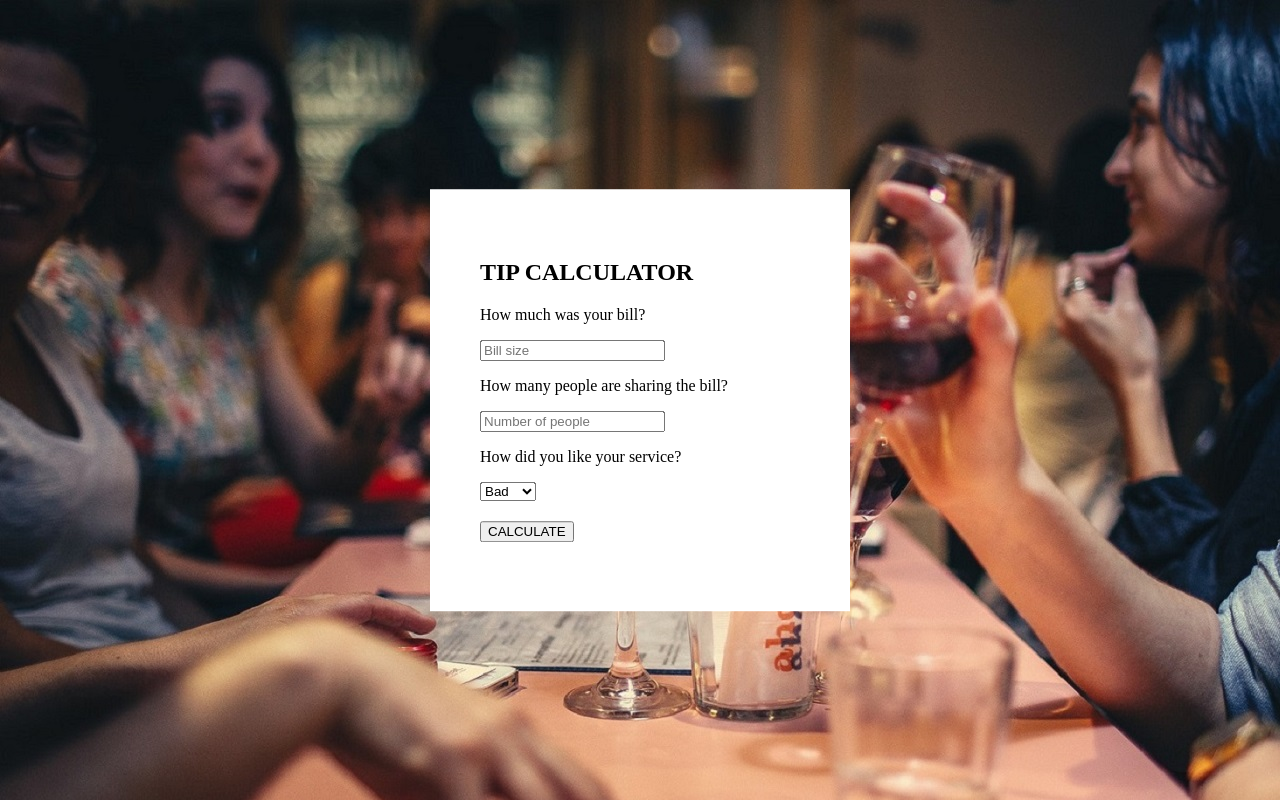
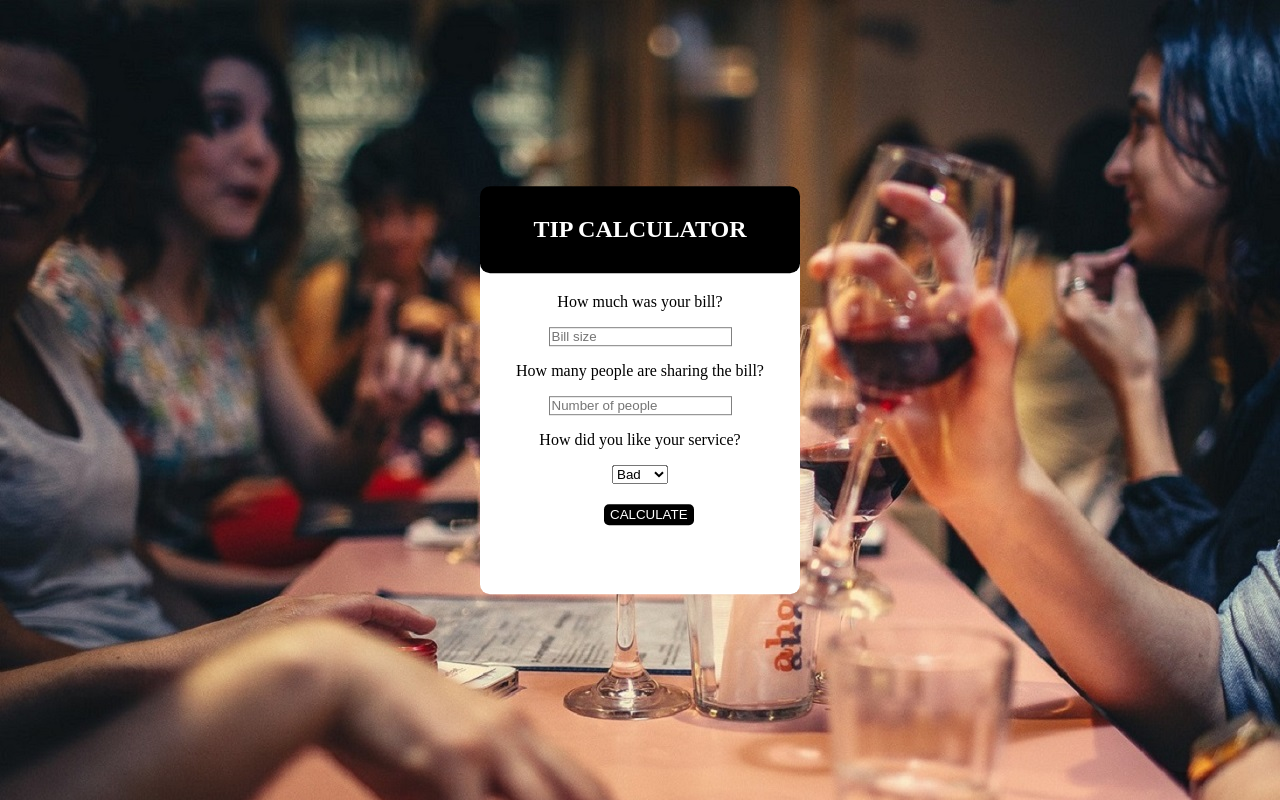
Before and after one commit to aivLuk/tipCalculator, a plain HTML site: page index.html in a window 1280 px wide. Drawn offline with Linux system fonts and the light colour scheme.

Commit message:
finished design

```diff
--- a/calc.css
+++ b/calc.css
@@ -4,14 +4,40 @@ body {
 div {
   background: white;
   width: 25%;
-  padding: 50px;
+  padding-bottom: 50px;
   position: absolute;
   top: 50%;
   left: 50%;
   transform: translate(-50%, -50%);
+  text-align: center;
+  border-radius: 10px;
+}
+
+h2 {
+  margin-top: -20px;
+  background: black;
+  color: white;
+  width: 100%;
+  padding: 30px 0px;
+  border-radius: 10px;
+}
+
+input {
+  border: 1px solid grey;
 }
 
 button {
   display: block;
   margin-top: 20px;
+  margin-left: 124px;
+  background: black;
+  color: white;
+  border: none;
+  padding: 3px 6px;
+  border-radius: 5px;
 }
+
+button:hover {
+  cursor: pointer;
+  box-shadow: 1px 2px 4px rgba(0, 0, 0, 0.5);
+}
--- a/calc.js
+++ b/calc.js
@@ -1,7 +1,6 @@
-// paimti bill size i var
-// paimti zmoniu kieki i var
-// paimti service i var
-// paimti i var calculated value
-// sugalvoti 3 funkcijas su skirtingais service suskaiciuoti tipsus
-// setupint eventclickeri buttonui
-// display new calculated textContent
+var calculate = document.querySelector("button");
+var h3 = document.querySelector("h3");
+
+calculate.addEventListener("click", function() {
+  h3.textContent = "So and so tips";
+});
--- a/index.html
+++ b/index.html
@@ -11,10 +11,10 @@
     <div>
       <h2>TIP CALCULATOR</h2>
       <p>How much was your bill?</p>
-      <input type="number" placeholder="Bill size" />
+      <input type="number" placeholder="Bill size" class="bill" />
 
       <p>How many people are sharing the bill?</p>
-      <input type="number" placeholder="Number of people" />
+      <input type="number" placeholder="Number of people" class="people" />
       <p>How did you like your service?</p>
       <select>
         <option value="bad">Bad</option>
```
